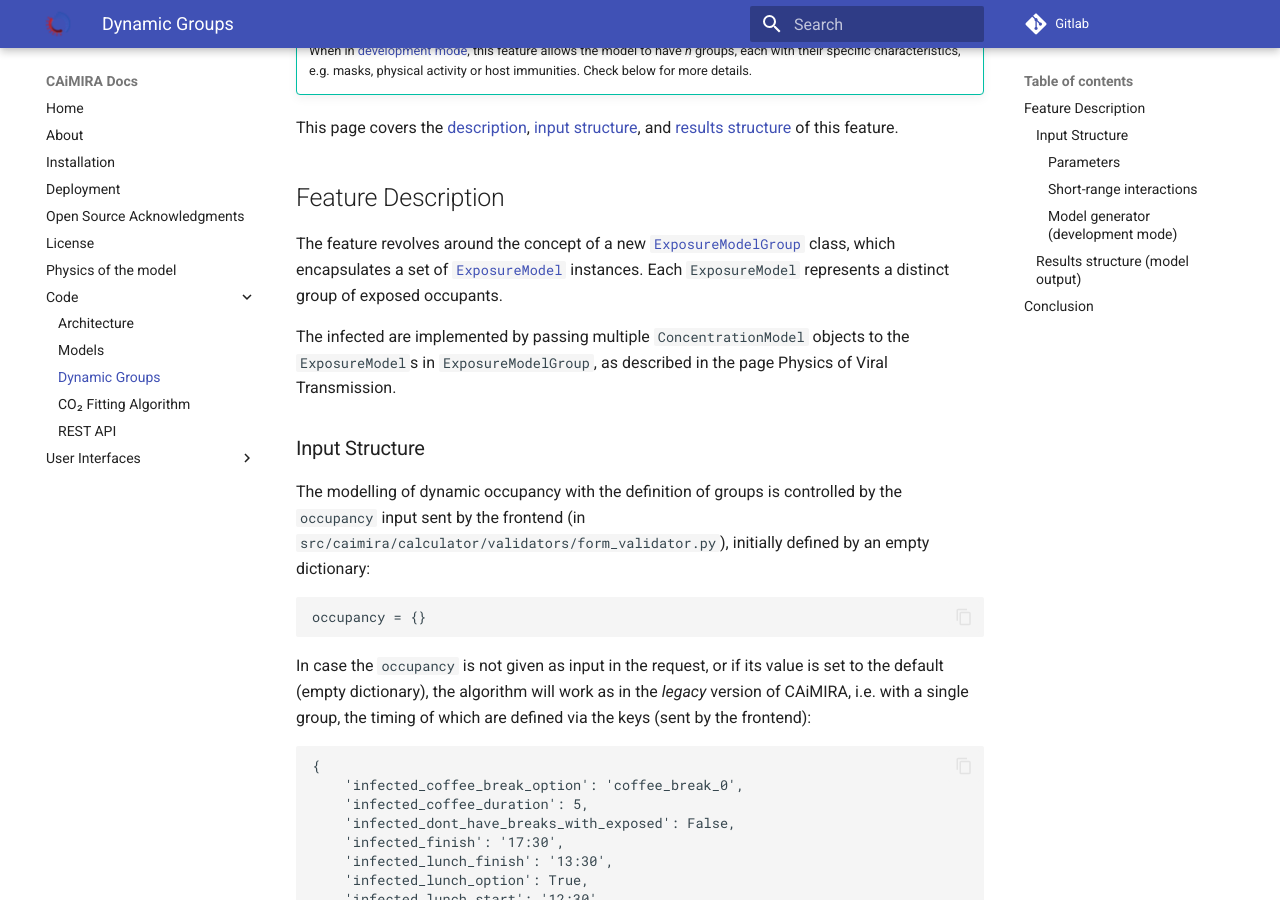
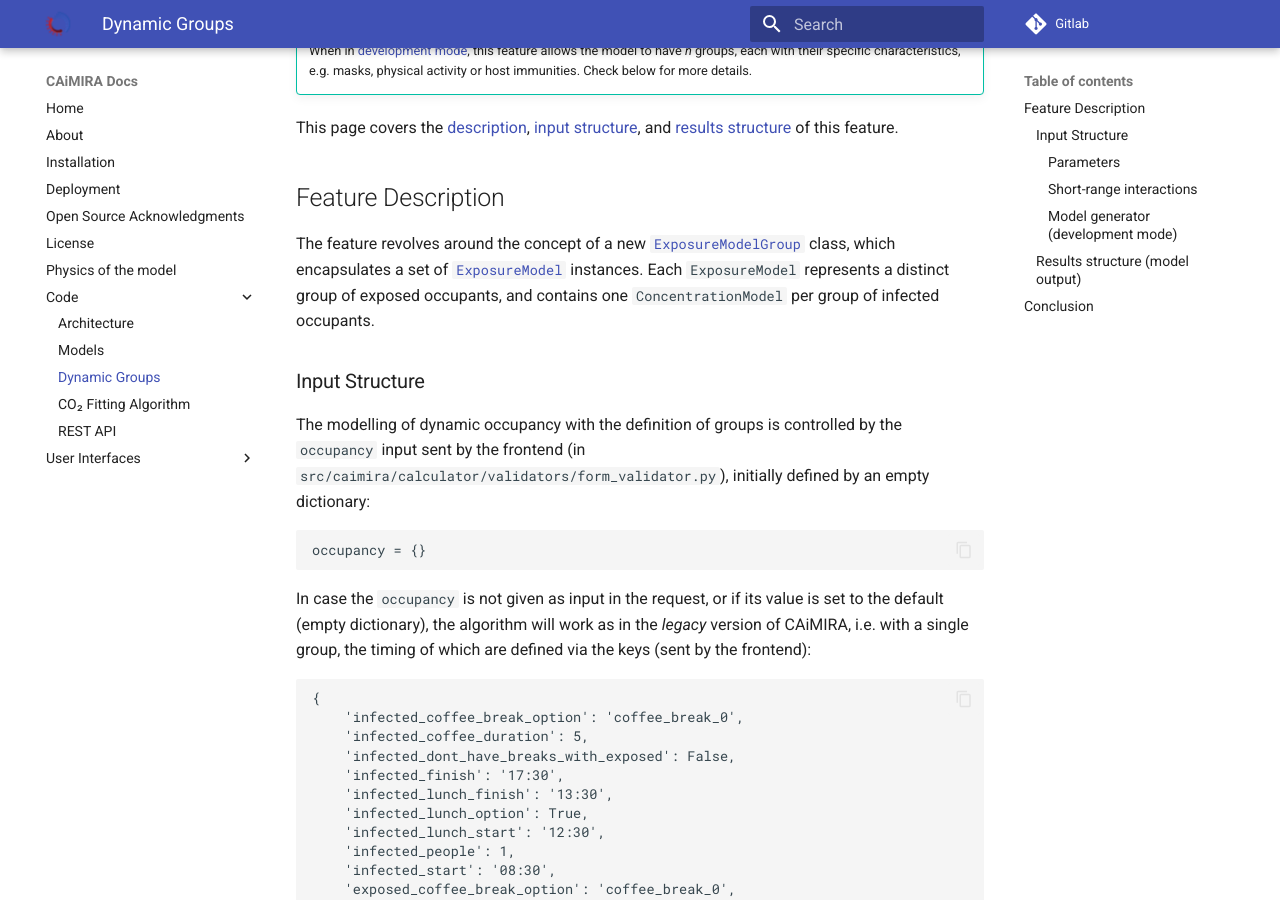
Before and after one commit to CERN/CAiMIRA, an MkDocs documentation site: the page built from caimira/docs/mkdocs/docs/code/dynamic_groups.md, in a window 1280 px wide and 900 px high, scrolled down 337 px. Built offline with MkDocs 1.6.1 and Material for MkDocs 9.7.7, drawn with Linux system fonts in a browser that asks for light colours.

Commit message:
docs: fix: ConcentrationModel in, but not passed to ExposureModel

```diff
--- a/caimira/docs/mkdocs/docs/code/dynamic_groups.md
+++ b/caimira/docs/mkdocs/docs/code/dynamic_groups.md
@@ -22,9 +22,8 @@ and [results structure](#results-structure-model-output) of this feature.
 The feature revolves around the concept of a new
 [`ExposureModelGroup`](models.md/#exposuremodelgroup-class) class, which
 encapsulates a set of [`ExposureModel`](models.md/#exposuremodel-class)
-instances. Each `ExposureModel` represents a distinct group of exposed occupants.
+instances. Each `ExposureModel` represents a distinct group of exposed occupants, and contains one `ConcentrationModel` per group of infected occupants.
 
-The infected are implemented by passing multiple `ConcentrationModel` objects to the `ExposureModel`s in `ExposureModelGroup`, as described in the page Physics of Viral Transmission.
 ### Input Structure
 
 The modelling of dynamic occupancy with the definition of groups is
```
